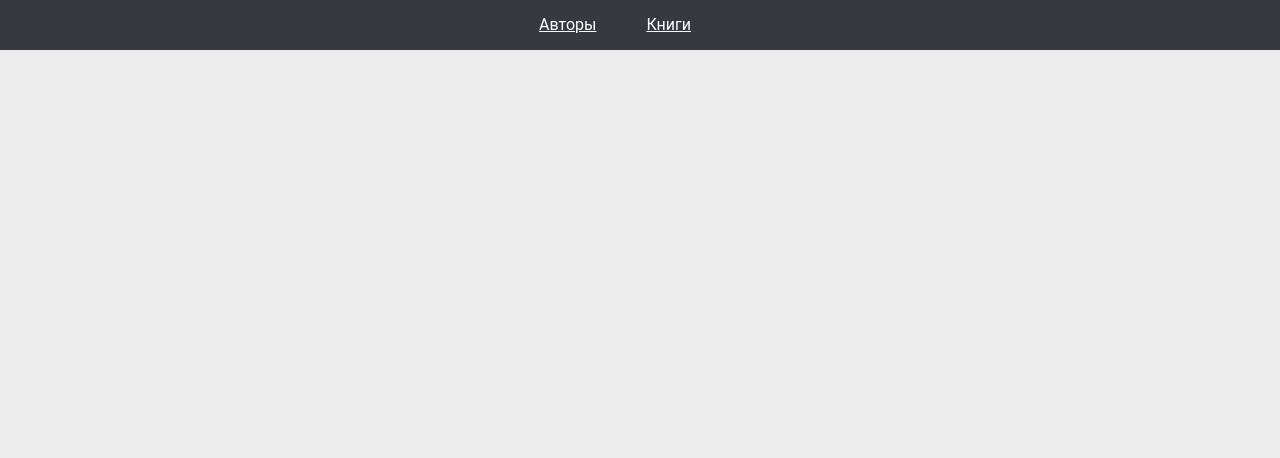
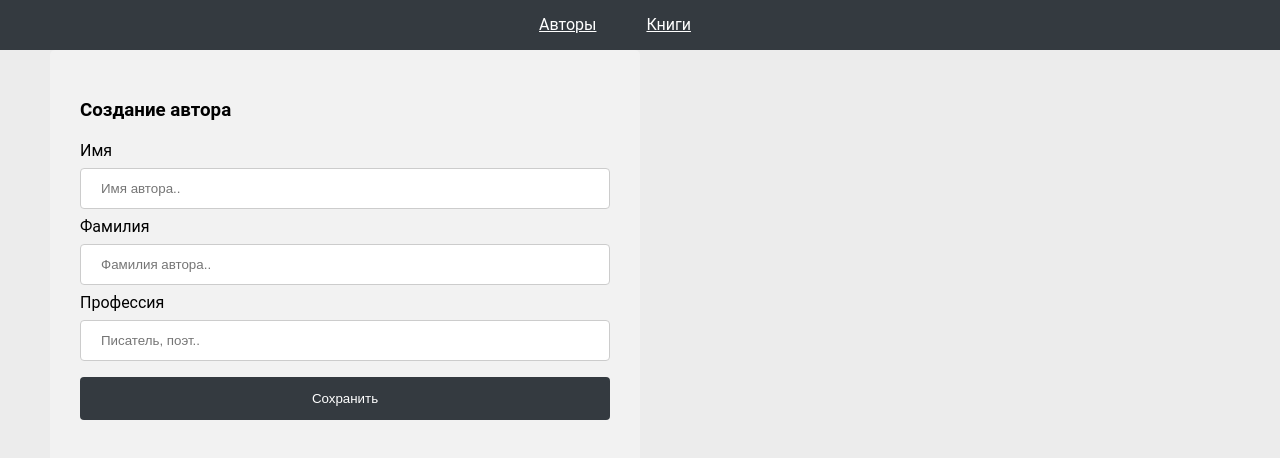
Before and after one commit to dailcoyote/book-depository, a Vue app in the folder admin/: page /admin/authors/add in a window 1280 px wide. Shown: the top 458 px of the page. Built offline with nearby package versions, Linux system fonts and the light colour scheme.

Commit message:
@form: AddAuthor

```diff
--- a/admin/src/components/AddAuthor.vue
+++ b/admin/src/components/AddAuthor.vue
@@ -1,13 +1,84 @@
 <template>
-  <div></div>
+  <div class="form-wrapper">
+    <h3>Создание автора</h3>
+    <form @submit.prevent="saveAuthor">
+      <label for="fname">Имя</label>
+      <input type="text" required id="fname" name="firstname" v-model="author.firstname" placeholder="Имя автора.." />
+
+      <label for="lname">Фамилия</label>
+      <input type="text" required id="lname" name="lastname" v-model="author.lastname" placeholder="Фамилия автора.." />
+
+      <label for="occupation">Профессия</label>
+      <input type="text" required id="occupation" name="occupation" v-model="author.occupation" placeholder="Писатель, поэт.." />
+
+      <button id="submit-btn">Сохранить</button>
+    </form>
+  </div>
 </template>
 
 <script>
+import authorDataService from "../services/AuthorDataService";
+
 export default {
-    name: 'add-author'
-}
+  name: "add-author",
+  data() {
+    return {
+      author: {
+        id: null,
+        firstname: "",
+        lastname: "",
+        occupation: "",
+      },
+    };
+  },
+  methods: {
+    async saveAuthor() {
+      const { firstname, lastname, occupation } = this.author;
+      const data = { firstname, lastname, occupation };
+      if(firstname && lastname && occupation) {
+          try {
+              await authorDataService.create(data);
+              this.$router.push(`/admin/authors`);
+          } catch (error) {
+              alert(error.message);
+          }
+      }
+    },
+  },
+};
 </script>
 
-<style>
+<style scoped>
+.form-wrapper {
+  padding: 30px;
+  width: 50%;
+  border-radius: 5px;
+  background-color: #f2f2f2;
+}
 
+form {
+  margin: 20px 0;
+}
+
+form input[type="text"],
+select {
+  width: 100%;
+  padding: 12px 20px;
+  margin: 8px 0;
+  display: inline-block;
+  border: 1px solid #ccc;
+  border-radius: 4px;
+  box-sizing: border-box;
+}
+
+form #submit-btn {
+  width: 100%;
+  background-color: #343a40;
+  color: white;
+  padding: 14px 20px;
+  margin: 8px 0;
+  border: none;
+  border-radius: 4px;
+  cursor: pointer;
+}
 </style>
--- a/admin/src/components/AuthorsList.vue
+++ b/admin/src/components/AuthorsList.vue
@@ -1,7 +1,7 @@
 <template>
   <div class="books-wrapper">
     <h3>Авторы</h3>
-    <button id="add-book-button" @click="createAuthor">Создать автора</button>
+    <button @click="createAuthor">Создать автора</button>
     <data-list :columns="columns" :data="authors" @editItem="editAuthor" @deleteItem="deleteAuthor"></data-list>
   </div>
 </template>
@@ -62,7 +62,7 @@ export default {
 .books-wrapper {
   padding-top: 30px;
 }
-#add-book-button {
+.books-wrapper button {
   margin: 0 0 10px 0;
   float: right;
   background-color: #343a40 !important;
```
